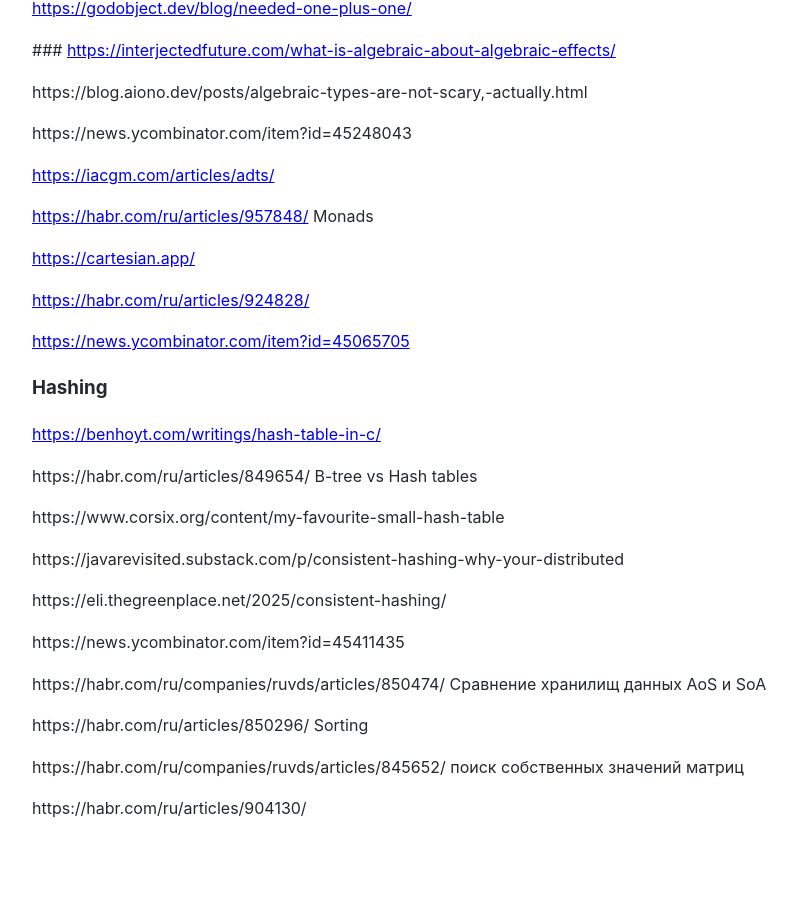
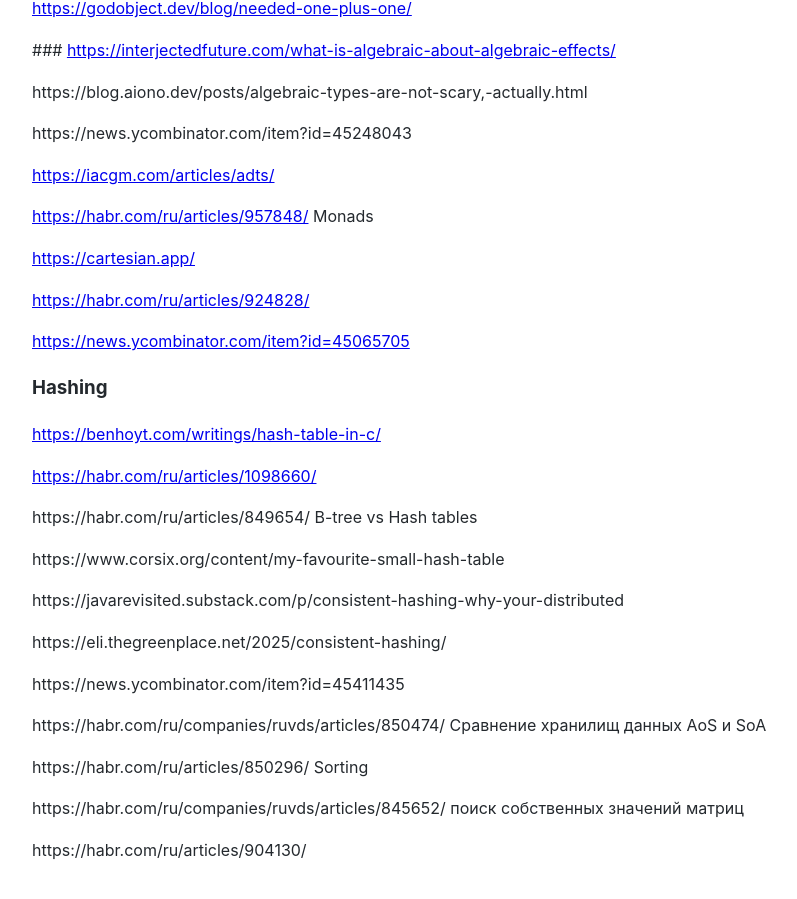
Before and after one commit to Michael-Lubinsky/michael-lubinsky.github.com, a Jekyll site: the page built from algo/algo.md, in a window 1280 px wide and 900 px high, scrolled down 3519 px. Shown: the whole window, without its empty margins (158-955 px from the left). Built offline with Jekyll 4.4.1, drawn with Linux system fonts in a browser that asks for light colours; our own code applies the rules of GitHub Pages for plain Markdown files; before the commit the page ends 4377 px from its top, so only the background shows below that.

Commit message:
Add additional resources for hashing topic
Added new links related to hashing and comparisons.

```diff
--- a/algo/algo.md
+++ b/algo/algo.md
@@ -180,6 +180,8 @@ https://news.ycombinator.com/item?id=45248043
 
 <https://benhoyt.com/writings/hash-table-in-c/>
 
+<https://habr.com/ru/articles/1098660/>
+
 https://habr.com/ru/articles/849654/  B-tree vs Hash tables
 
 https://www.corsix.org/content/my-favourite-small-hash-table
```
